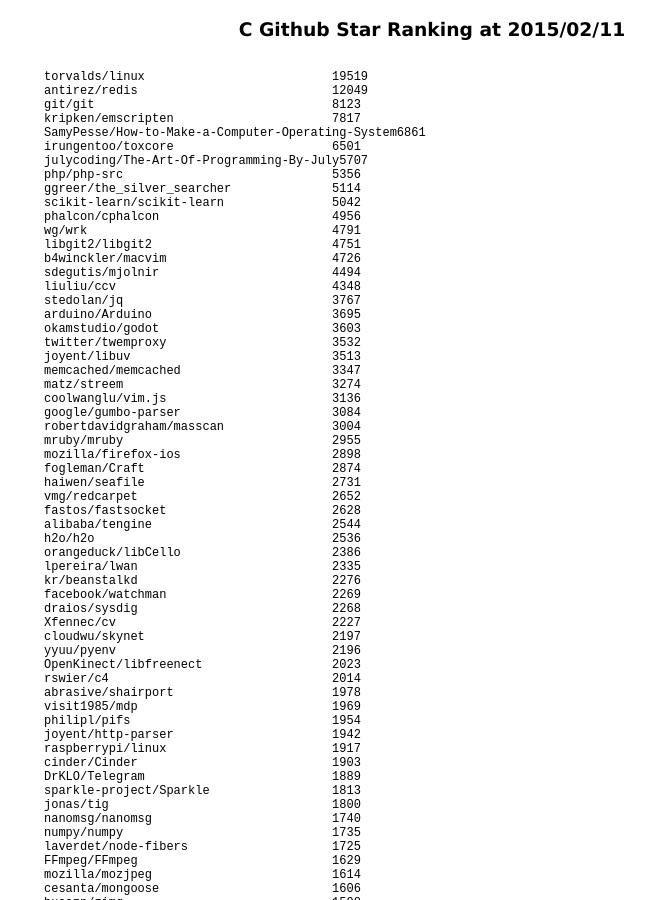
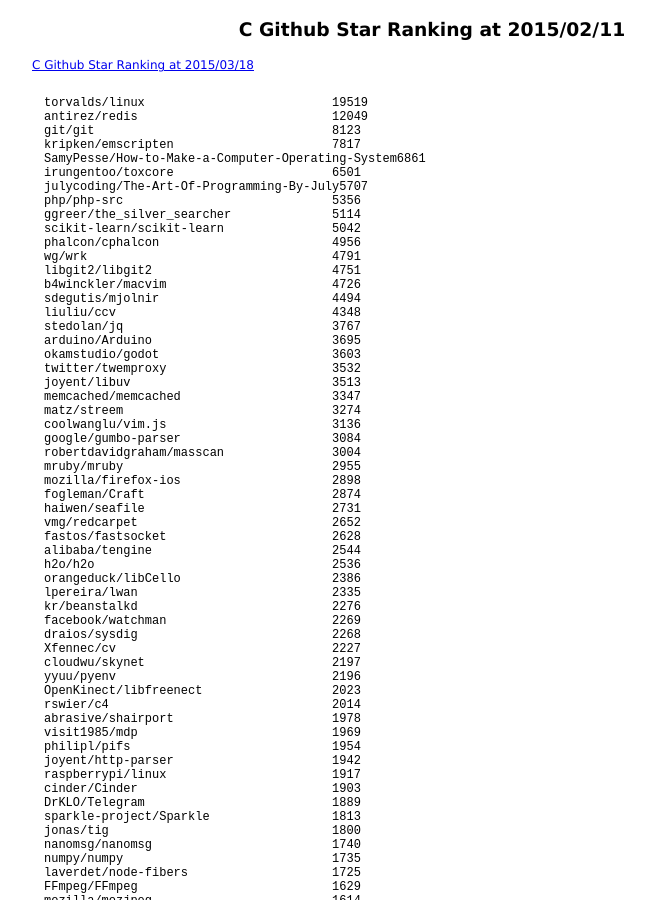
Before and after one commit to 38elements/38elements.github.com, a Jekyll site: the page built from _posts/2015-02-11-c-repository-github-star-ranking.md, in a window 1280 px wide and 900 px high. Shown: the whole window, without its empty margins (208-863 px from the left). Built offline with Jekyll 4.4.1, drawn with Linux system fonts in a browser that asks for light colours; Markdown is read by kramdown in place of the engine named in the settings.

Commit message:
Update 2015-02-11-c-repository-github-star-ranking.md

```diff
--- a/_posts/2015-02-11-c-repository-github-star-ranking.md
+++ b/_posts/2015-02-11-c-repository-github-star-ranking.md
@@ -2,6 +2,7 @@
 layout: posts
 title: C Github Star Ranking at 2015/02/11
 ---
+[C Github Star Ranking at 2015/03/18](/2015/03/18/c-repository-github-star-ranking.html)
 <pre style="background-color: white;border: none;">
 torvalds/linux                          19519
 antirez/redis                           12049
```
